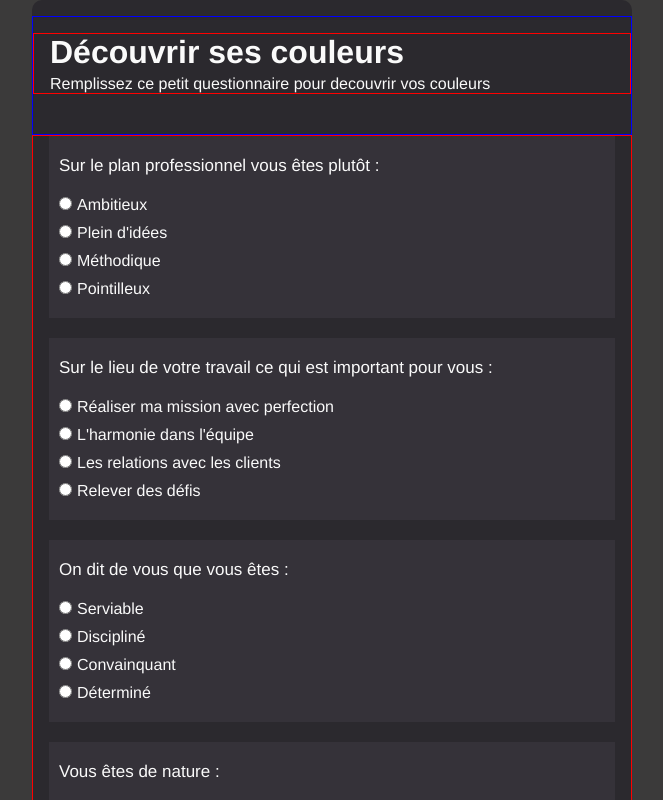
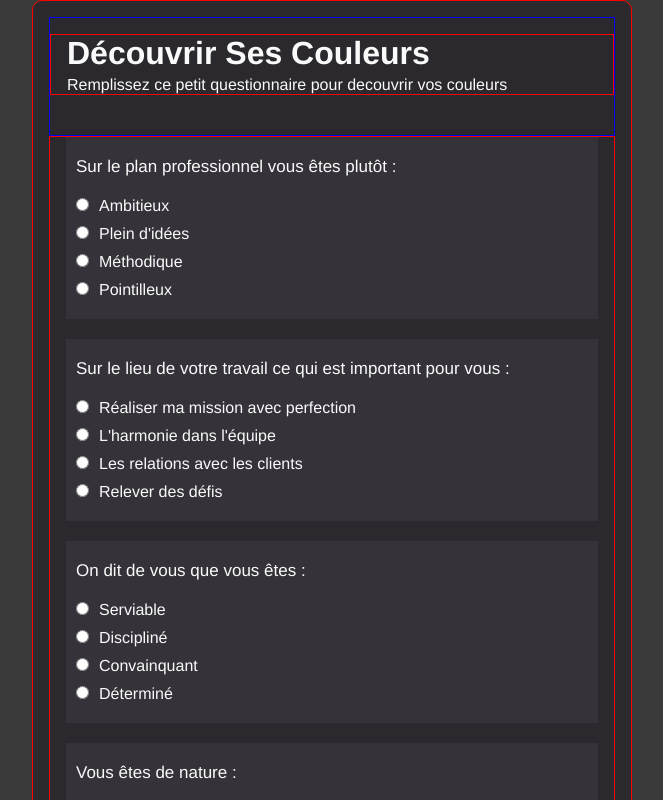
Before and after one commit to gregmarquet/color-finder-react, a React (Create React App) app: page / in a window 1280 px wide. Shown: the top 800 px of the page, without its empty margins (308-971 px from the left). Built offline with nearby package versions, Linux system fonts and the light colour scheme.

Commit message:
adjust style for Question input

```diff
--- a/src/App.js
+++ b/src/App.js
@@ -7,7 +7,7 @@ import Form from './components/Form/Form';
 class App extends Component {
   render() {
     return (
-      <div className="App main-container">
+      <div className="App main-container container">
         <Header />
         <Form />
       </div>
--- a/src/components/Header/Header.js
+++ b/src/components/Header/Header.js
@@ -5,7 +5,7 @@ function Header(props) {
   return (
     <div className="header">
       <div className="container">
-        <h1 className="header__title">Découvrir ses couleurs</h1>
+        <h1 className="header__title">Découvrir Ses Couleurs</h1>
         <p className="header__subtitle">Remplissez ce petit questionnaire pour decouvrir vos couleurs</p>
       </div>
     </div>
--- a/src/components/Question/Question.css
+++ b/src/components/Question/Question.css
@@ -2,7 +2,7 @@
   margin: 1rem 0;
 }
 input {
-  margin-right: .5rem;
+  margin-right: 1rem;
 }
 .questions {
   background: #353239;
```
